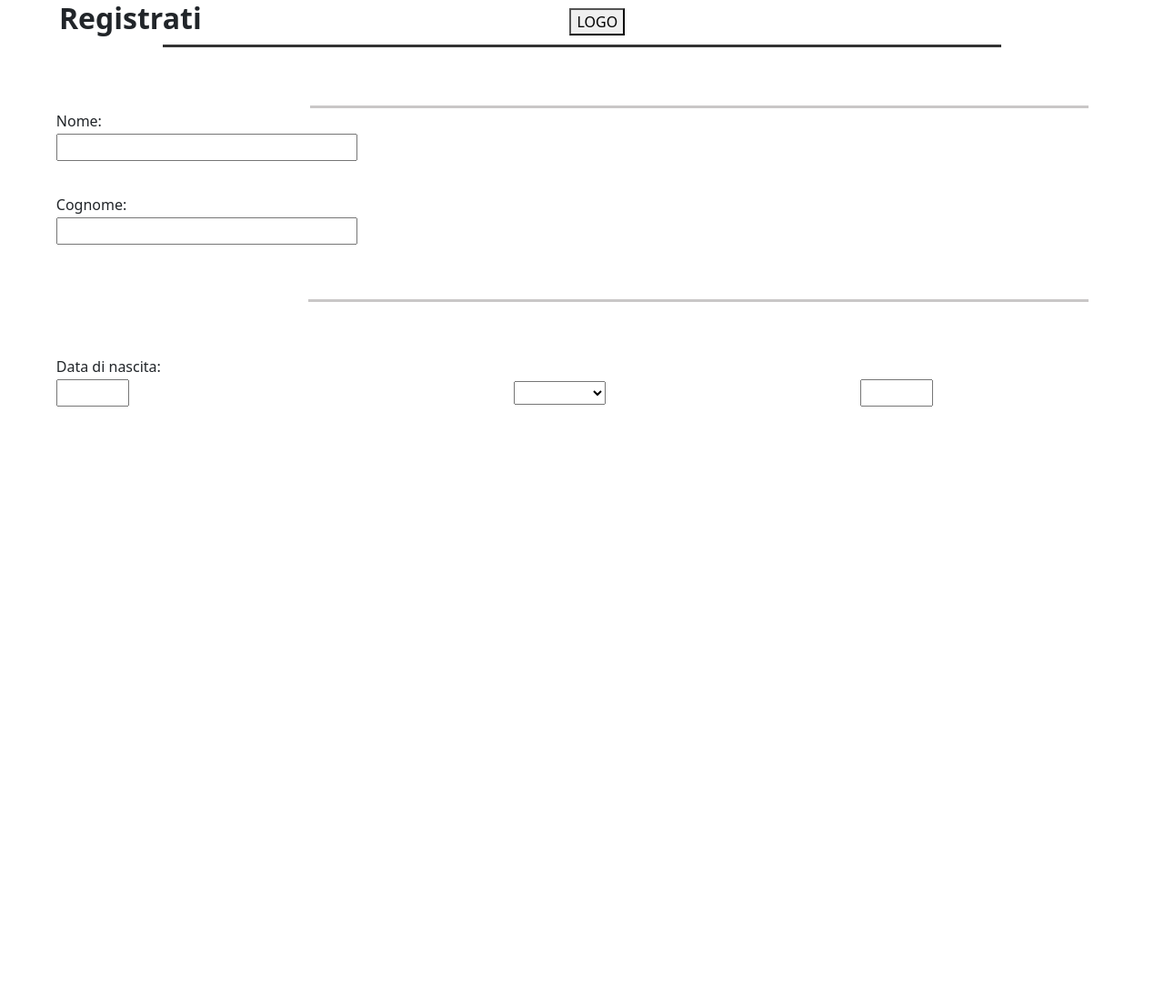
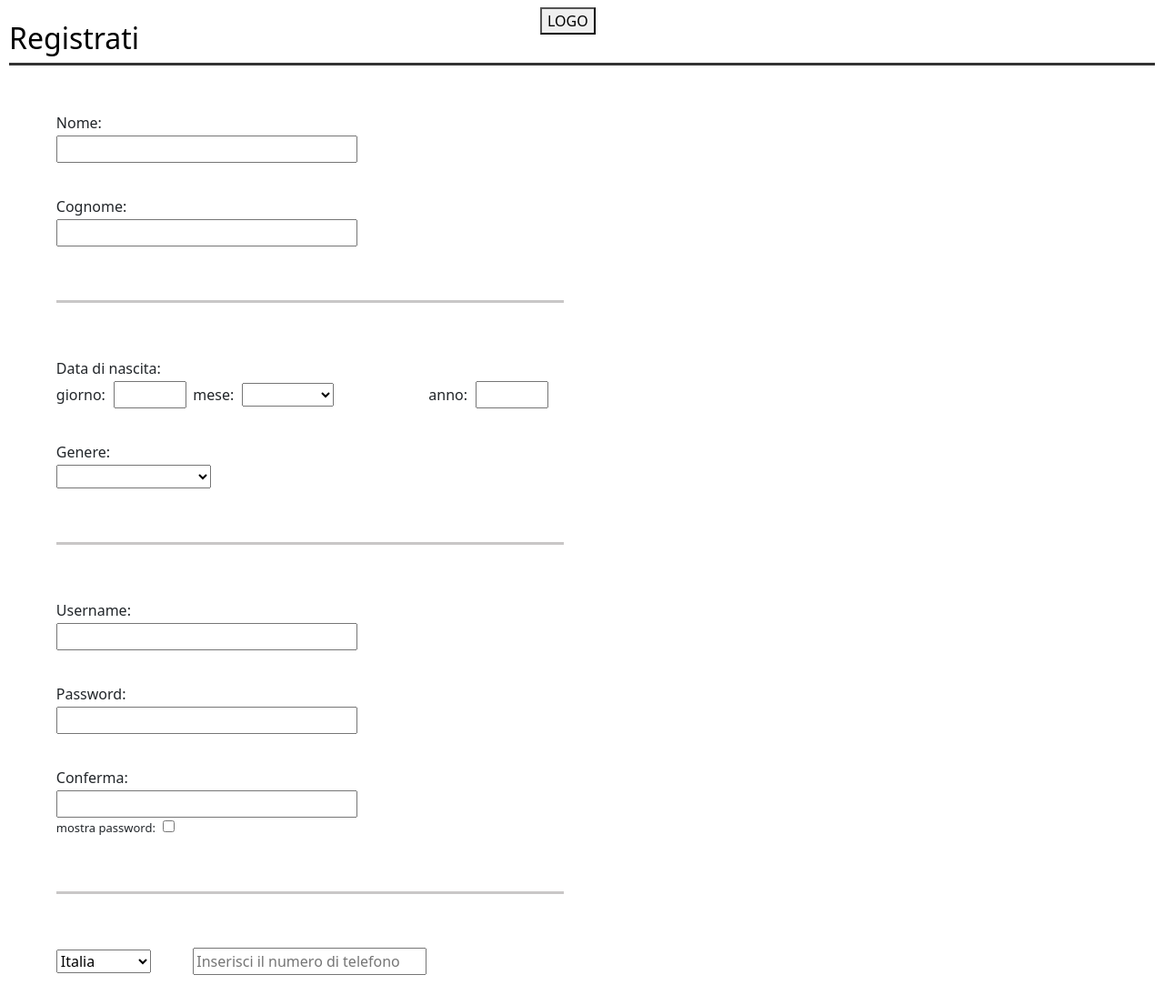
Before and after one commit to AndreaImperi/SKATERS, a PHP site: page /registrazione/registrazione.html in a window 1280 px wide. Shown: the whole page at 91% size. Before the commit the page ends 447 px from the top, so only its background shows below. Run offline with PHP 8.4, Linux system fonts and the light colour scheme.

Commit message:
modifiche pagina registrazione

```diff
--- a/SKATERS/registrazione/registrazione.html
+++ b/SKATERS/registrazione/registrazione.html
@@ -9,7 +9,7 @@
 </head>
 <body>
 
-    <div class="fixed-bar" style="width: 90%; margin: auto;">
+    <!-- <div class="fixed-bar" style="width: 90%; margin: auto;">
         <table style="width: 68%;">
             <tr>
                 <td>
@@ -23,39 +23,47 @@
             </tr>
         </table>
         <hr class="linea" style="border-color: #333; border-width: 3px; margin-bottom: 30px; margin-top: 1px; opacity: 1;">
+    </div> -->
+    <div class="fixed-bar" style="margin-top: 0%;">
+        <div style="display: flex; justify-content: center; align-items: center; height: 0vh; width: 96vw;background-color: white; margin-top: 1%;">
+            <button>LOGO</button>
+        </div>
+        <h2 style="color: black;">Registrati</h2>
+        <hr style="border-color: #333; border-width: 3px; margin-bottom: 30px; margin-top: 1px; opacity: 1;">
     </div>
     <div class="grid">
         <div class="c1">
-            <table style="border: 0px;">
+            <table style="border: 0px; width: 50%;">
                 <form action="" method="post" name="restrazione" enctype="multipart/form-data"> <!-- vedere che fa enctype-->
                 <tr>
-                    <td style="text-align: left;">Nome:</td>
+                    <td colspan='3' style="text-align: left;">Nome:</td>
                 </tr>
                 <tr>
-                    <td style="text-align: left;"><input type="text" name="nome" size="30" maxlength="20"></td>
+                    <td colspan='3' style="text-align: left;"><input type="text" name="nome" size="30" maxlength="20"></td>
                 </tr>
                 <tr style="height: 60px; vertical-align: bottom;">
-                    <td style="text-align: left;">Cognome:</td>
+                    <td colspan='3' style="text-align: left;">Cognome:</td>
                 </tr>
-
                 <tr>
-                    <td style="text-align: left;"><input type="text" name="cognome" size="30" maxlength="30"></td>
+                    <td colspan='3' style="text-align: left;"><input type="text" name="cognome" size="30" maxlength="30"></td>
                 </tr>
-                <hr class="linea" style="border-color: #c9c7c7; border-width: 3px; margin-bottom: 1px; margin-top: 1px; opacity: 1;  width: 80%; margin-left: 25% ;">
+                <!-- <hr class="linea" style="border-color: #c9c7c7; border-width: 3px; margin-bottom: 1px; margin-top: 1px; opacity: 1;  width: 80%; margin-left: 25% ;"> -->
                 <tr style="height: 120px;">
                     <td colspan="3">
-                            <hr class="linea" style="border-color: #c9c7c7; border-width: 3px; margin-bottom: 1px; margin-top: 1px; opacity: 1;  width: 80%; margin-left: 25% ;">
+                            <hr class="linea" style="border-color: #c9c7c7; border-width: 3px; margin-bottom: 1px; margin-top: 1px; opacity: 1;  width: 100%; margin-left: 0% ;">
                     </td>
                 </tr>
                 <tr style="height: 20px; vertical-align: bottom;">
-                    <td style="text-align: left;">Data di nascita:</td>
+                    <td colspan='3' style="text-align: left;">Data di nascita:</td>
                 </tr>
 
                 <tr>
                     <td style="width: 30%; text-align: left;">
-                        <input type="text" name="giorno" maxlength="2" style="width: 80px; margin: 0; padding-right: -10px;">
+                        <label style="margin-right: 5px;">giorno:</label>
+                        <input type="text" name="giorno" maxlength="2" style="width: 80px; margin: 0;">
                     </td>
-                    <td style="width: 30%; text-align: center; margin: 0; padding-left: -10px; padding-right: -10px;">
+                    <td style="width: 30%; text-align: left; margin: 0;">
+                        <label style="margin-right: 5px;">mese:</label>
                         <select name="mese" size="1" cols="13">
                             <option value="nessuna"></option>
                             <option value="Gennaio">Gennaio</option>
@@ -72,11 +80,71 @@
                             <option value="Dicembre">Dicembre</option>
                         </select>
                     </td>
-                    <td style="width: 30%; text-align: center;">
-                        <input type="text" name="anno" maxlength="4" style="width: 80px; margin: 0; padding-left: -10px;">
+                    <td style="width: 30%; text-align: left;">
+                        <label style="margin-right: 5px;">anno:</label>
+                        <input type="text" name="anno" maxlength="4" style="width: 80px; margin: 0;">
                     </td>
                 </tr>
-                </form>
+                <tr>
+                    <td colspan='2' style="text-align: left; height: 60px; vertical-align: bottom;">Genere:</td>
+                </tr>
+                <tr>
+                    <td colspan='3' style="width: 30%; text-align: left; margin: 0; ">
+                        <select name="genere" size="1" cols="4">
+                            <option value="nessuna"></option>
+                            <option value="uomo">uomo</option>
+                            <option value="donna">donna</option>
+                            <option value="pnd">preferisco non dirlo</option>
+                        </select>
+                    </td>
+                </tr>
+                <tr style="height: 120px;">
+                    <td colspan="3">
+                            <hr class="linea" style="border-color: #c9c7c7; border-width: 3px; margin-bottom: 1px; margin-top: 1px; opacity: 1;  width: 100%; margin-left: 0% ;">
+                    </td>
+                </tr>
+                <tr>
+                   <td colspan='3' style="text-align: left;">Username:</td>
+                </tr>
+                <tr>
+                    <td colspan='3' style="text-align: left;"><input type="text" name="username" size="30" maxlength="30"></td>
+                </tr>
+                <tr style="height: 60px; vertical-align: bottom;">
+                    <td colspan='3' style="text-align: left;">Password:</td>
+                </tr>
+                <tr>
+                    <td colspan='3' style="text-align: left;"><input type="text" name="password" size="30" maxlength="30"></td>
+                </tr>
+                <tr style="height: 60px; vertical-align: bottom;">
+                    <td colspan='3' style="text-align: left;">Conferma:</td>
+                </tr>
+                <tr>
+                    <td colspan='3' style="text-align: left;"><input type="text" name="conferma" size="30" maxlength="30"></td>
+                </tr>
+                <tr>
+                    <td align="left" colspan="2" style="font-size: small;">
+                        <label style="margin-right: 5px;">mostra password:</label>
+                        <input type="checkbox" name="mostrap">
+                    </td>
+                </tr>
+                <tr style="height: 120px;">
+                    <td colspan="3">
+                            <hr class="linea" style="border-color: #c9c7c7; border-width: 3px; margin-bottom: 1px; margin-top: 1px; opacity: 1;  width: 100%; margin-left: 0% ;">
+                    </td>
+                </tr>
+                <tr>
+                    <td align="left">
+                        <select name="paese" style="width: 70%;">
+                            <option value="italia">Italia</option>
+                            <option value="francia">Francia</option>
+                            <option value="germania">Germania</option>
+                            <!-- Aggiungere altre -->
+                        </select>
+                    </td>
+                    <td align="left" style="text-align: left;">
+                        <input type="text" name="numero_telefono" placeholder="Inserisci il numero di telefono" size="22">
+                    </td>
+                </tr>
             </table>
         </div>
     </div>
--- a/SKATERS/registrazione/style.css
+++ b/SKATERS/registrazione/style.css
@@ -10,7 +10,7 @@
 
 }
 .grid > div {
-    margin-top: 1px;
+    margin-top: 7%;
     overflow: auto;
     border: 0px;
     padding: 2em 1em;
@@ -18,7 +18,7 @@
 .c1 {
     width: 90%;
     grid-area: i;
-    margin-top: 1px;
+    margin-top: 50%;
     margin-left: 3.5%;
     padding: 0;
 }
@@ -34,3 +34,14 @@
     width: 70%;
     margin-left: 16%;
 }
+
+.fixed-bar {
+    position: fixed;
+    top: 0;
+    background-color: #fff;
+    color: #fff;
+    padding: 10px;
+    width: 100%;
+    height: 75px;
+    z-index: 9999;
+}
--- a/SKATERS/videos/video.html
+++ b/SKATERS/videos/video.html
@@ -15,7 +15,7 @@
         <h2 style="color: black;">Videos</h2>
         <hr style="border-color: #333; border-width: 3px; margin-bottom: 30px; margin-top: 1px; opacity: 1;">
     </div>
-    <div class="grid" style="margin-top: 5%;">
+    <div class="grid">
         <div class="c1">
             <div style="margin-bottom: 5%;text-align: left;">
                 <input type="search" placeholder="Cerca">
```
